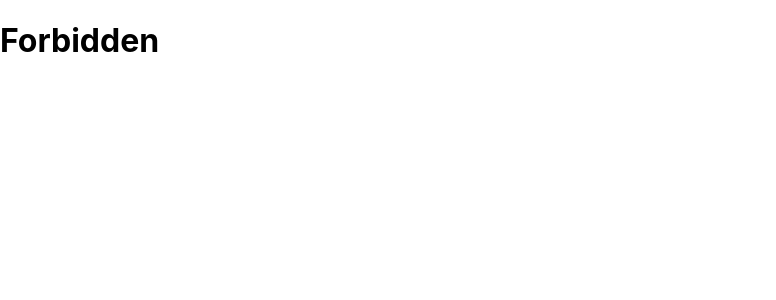
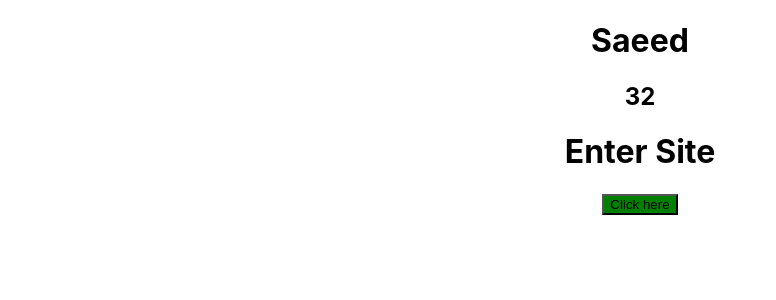
Before and after one commit to SaeedSaedi/react-course, a React (Create React App) app in the folder ep-1/: page / in a window 1280 px wide. Shown: the top 300 px of the page, without its empty margins (0-776 px from the left). Built offline with nearby package versions, Linux system fonts and the light colour scheme.

Commit message:
more condition

```diff
--- a/ep-1/src/App.css
+++ b/ep-1/src/App.css
@@ -2,6 +2,12 @@
   text-align: center;
 }
 
+.success{
+  background-color: green;
+}
+.warning{
+  background-color: red;
+}
 .App-logo {
   height: 40vmin;
   pointer-events: none;
--- a/ep-1/src/App.js
+++ b/ep-1/src/App.js
@@ -1,16 +1,17 @@
 import './App.css';
 
 function App() {
-  const age = 20;
-  if(age > 20)
-    return (
-      <div className="App">
-        <GetNameComponent name="Saeed" age={32} />
-        <GetNameComponent name="Ali" age={20} />
-      </div>
-    );
-  else
-    return <div><h1>Forbidden</h1></div>
+  const age = 21;
+
+  return (
+    <div className="App">
+      <GetNameComponent name="Saeed" age={32} />
+      {age > 20 ? <h1>Enter Site</h1>: <h1>Forbidden</h1>}
+      {age === 20 && <h1>Age is 20</h1>}
+
+      <button type="submit" className={age > 20 ? "success":"warning"}>Click here</button>
+    </div>
+  );
 }
 
 //Component
```
